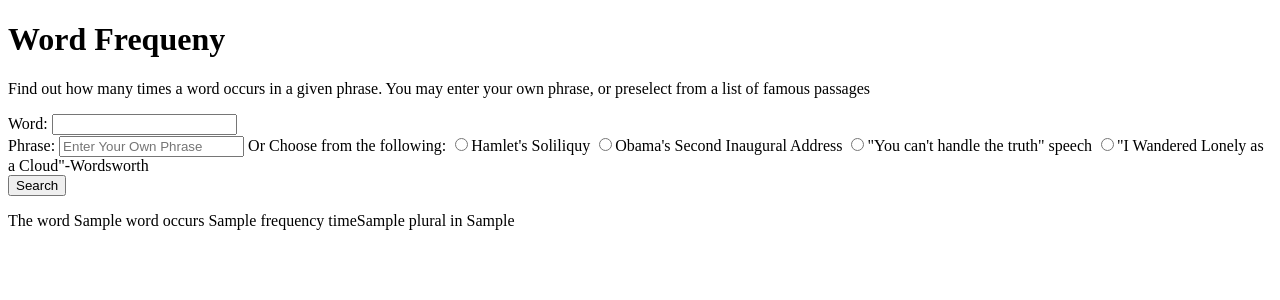
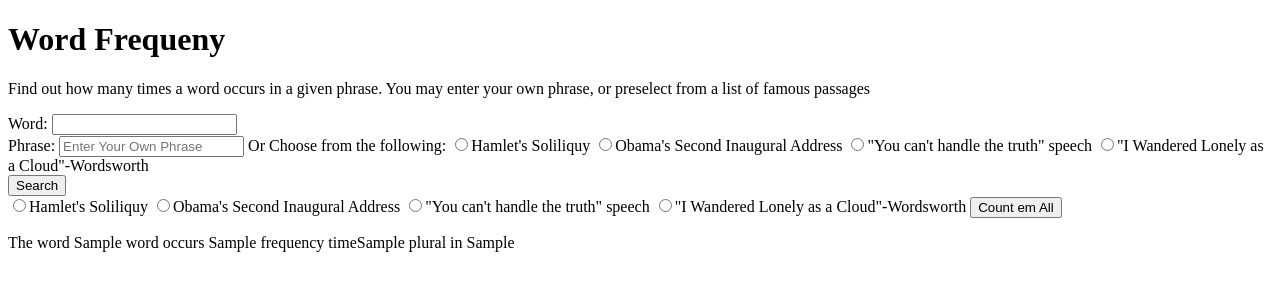
Before and after one commit to cmartinez84/string-word-search, a PHP site: template views/home.html.twig in a window 1280 px wide. Shown: the top 300 px of the page. Run offline with PHP 8.4, Linux system fonts and the light colour scheme; the template is opened without the code that fills it: most values are stand-ins (such as "Sample title", 1, 10 or a date in 2020); some libraries are stand-ins or nearby versions.

Commit message:
make all word count display to html

```diff
--- a/src/RepeatCounter.php
+++ b/src/RepeatCounter.php
@@ -50,7 +50,7 @@
                     $eachWordOnce[$phraseWord] += "1";
                 }
             }
-            return $eachWordOnce["and"];
+            return $eachWordOnce;
         }
     }
  ?>
--- a/views/home.html.twig
+++ b/views/home.html.twig
@@ -24,6 +24,13 @@
                     </div>
                     <button type="submit" name="button">Search</button>
                 </form>
+                <form class="" action="/countAll" method="post">
+                    <input type="radio" name="phrase" value="option">Hamlet's Soliliquy</input>
+                    <input type="radio" name="phrase" value="option2">Obama's Second Inaugural Address</input>
+                    <input type="radio" name="phrase" value="option3">"You can't handle the truth" speech</input>
+                    <input type="radio" name="phrase" value="option4">"I Wandered Lonely as a Cloud"-Wordsworth</input>
+                    <button type="submit" name="button">Count em All</button>
+                </form>
                 {% if result%}
                 <div class="results">
                     <p>The word {{result.word}} occurs {{result.frequency}} time{{result.plural}} in {{phraseDisplay}}</p>
```
Also changed, not shown: app/app.php (+11 -0 lines), tests/RepeatCounterTest.php (+4 -2 lines), views/countAll.html.twig (added, +15 -0 lines).
